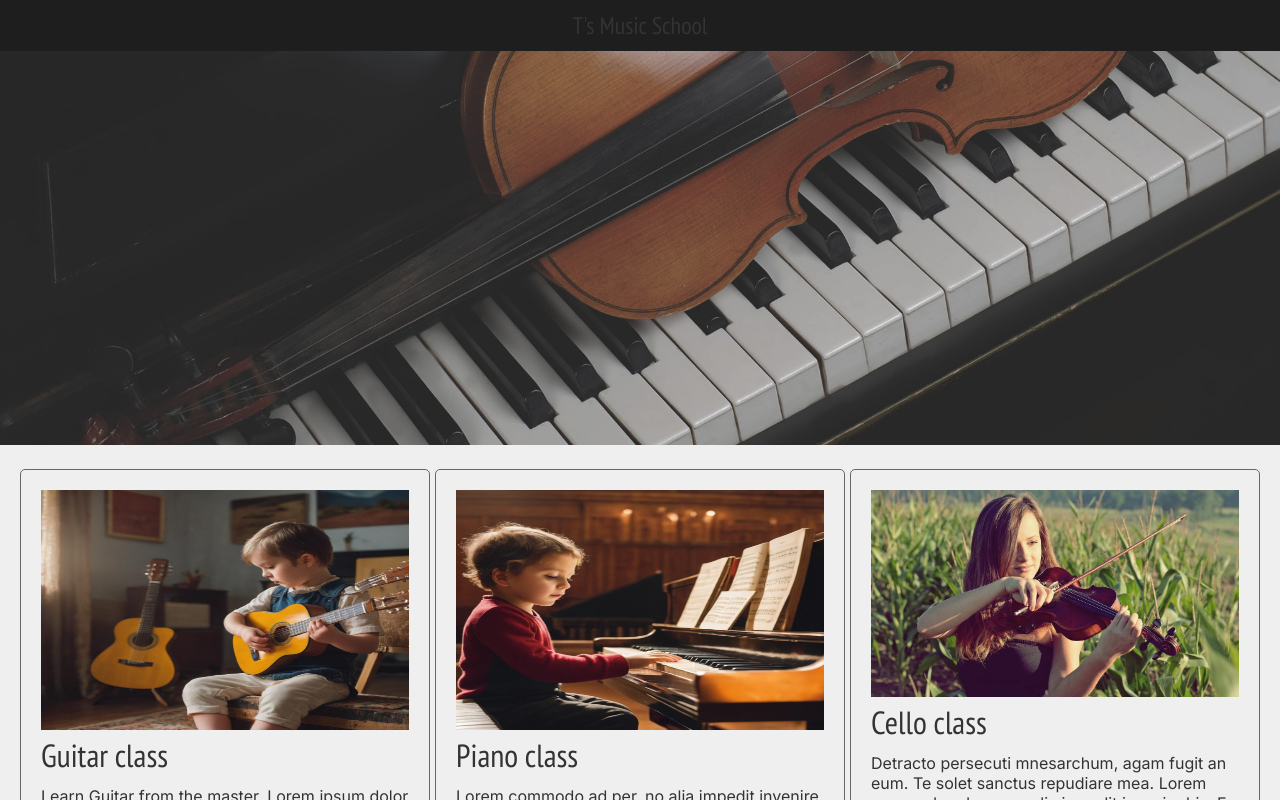
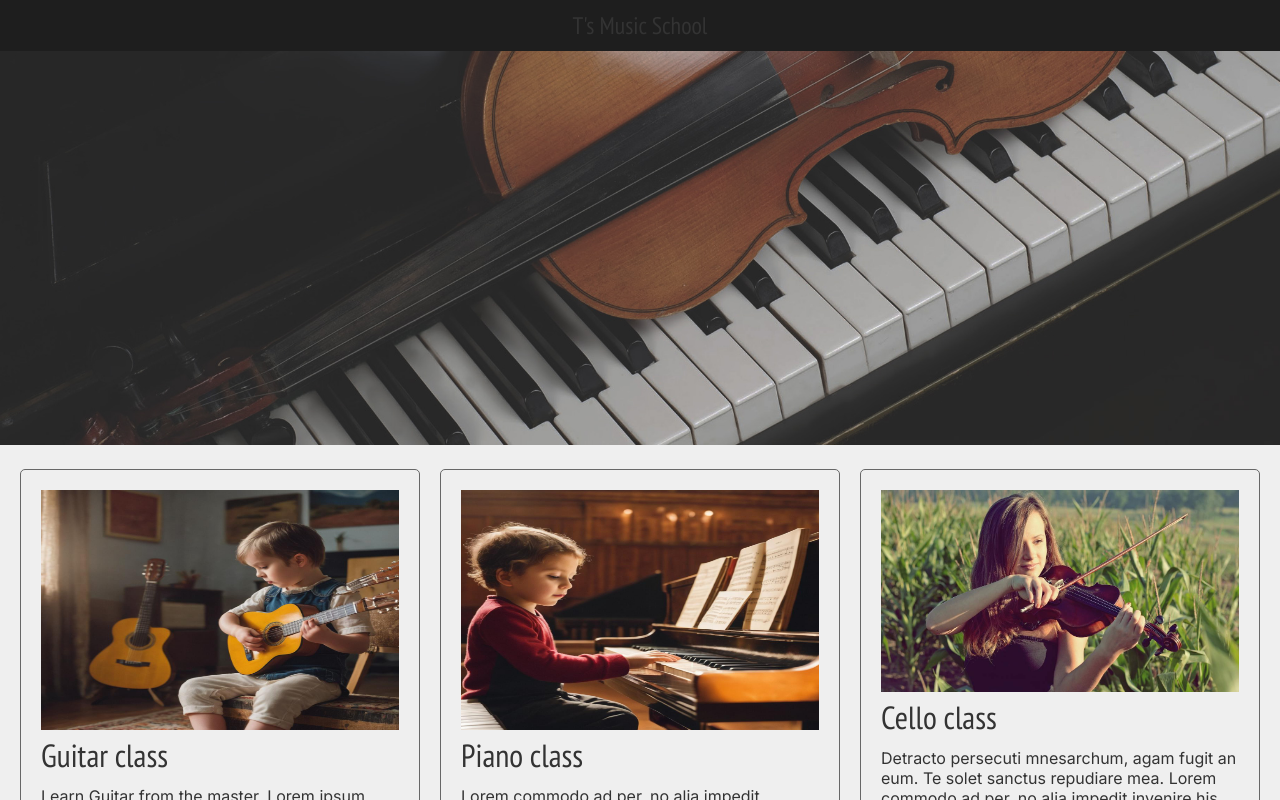
Before and after one commit to jagatjeevan/t-piano-music, a Next.js app: page / in a window 1280 px wide. Built offline with nearby package versions, Linux system fonts and the light colour scheme.

Commit message:
minor fix

```diff
--- a/src/styles/page.module.scss
+++ b/src/styles/page.module.scss
@@ -55,7 +55,7 @@ $heart-beat-color: #ef2b2b;
 .courseGallery {
   margin: var(--app-spacer);
   display: grid;
-  grid-gap: 5px;
+  grid-gap: var(--app-spacer);
   // grid-auto-rows: 175px;
   grid-template-columns: repeat(auto-fit, minmax(320px, 1fr));
   grid-auto-flow: dense;
```
